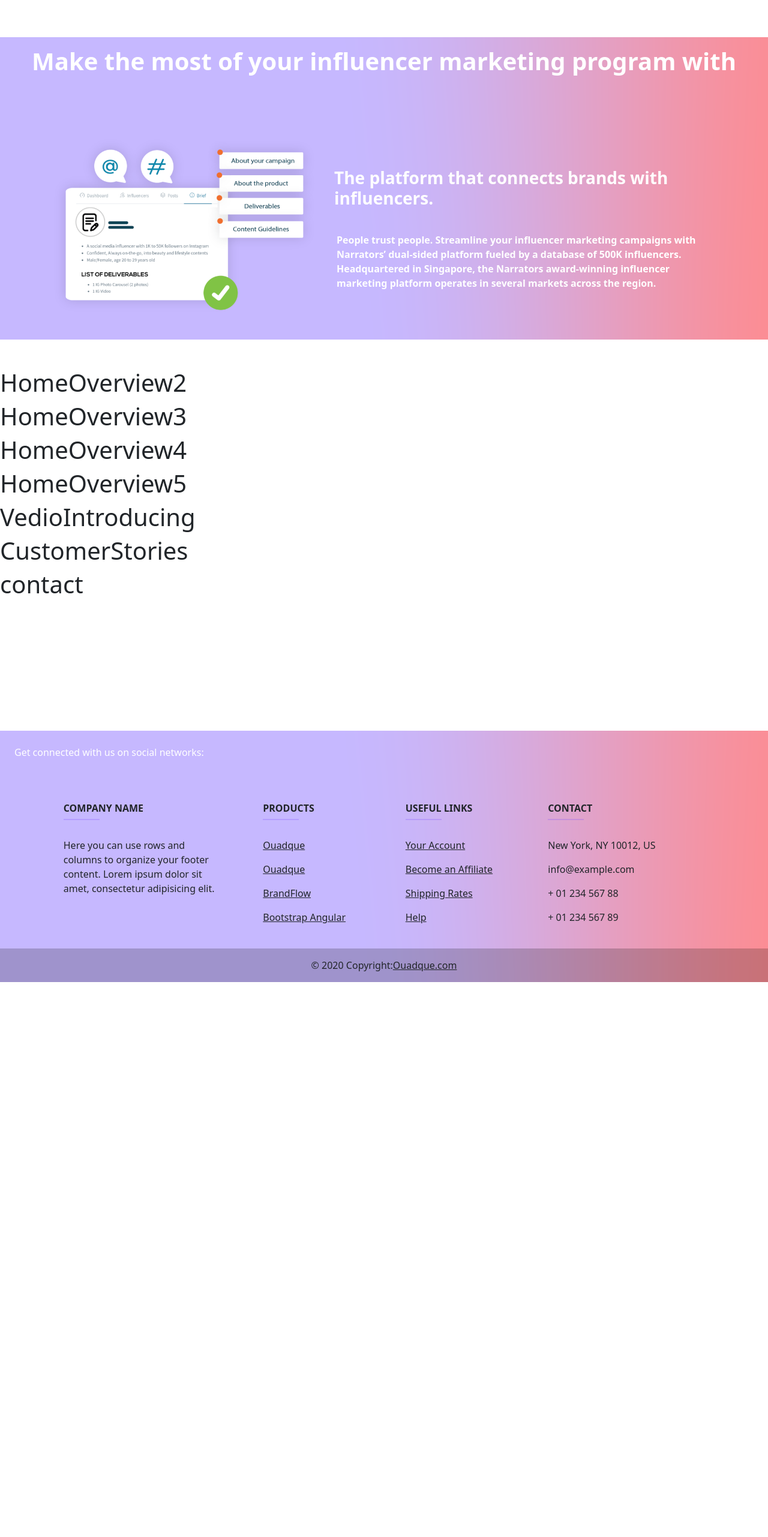
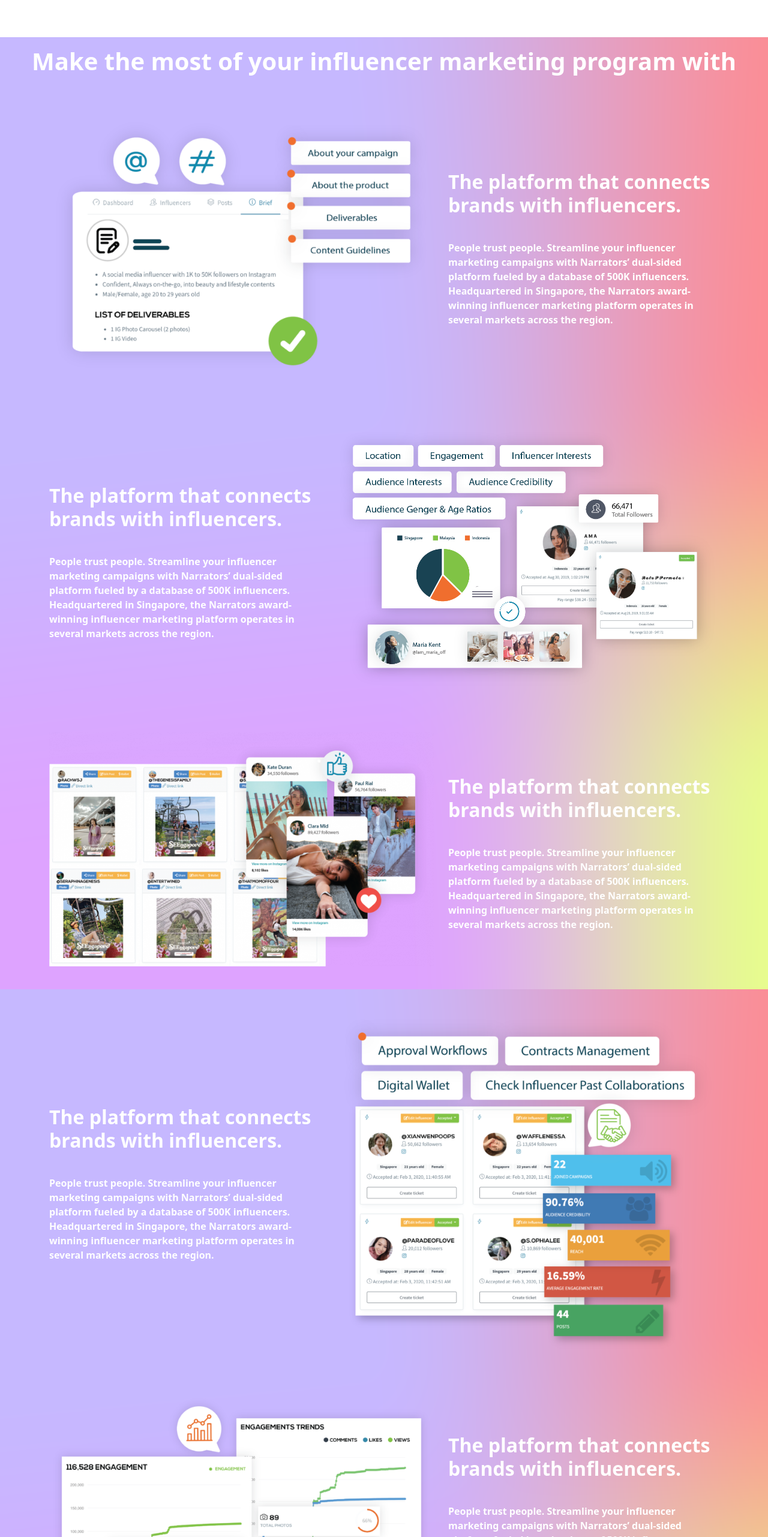
Before and after one commit to mhmalvi/influencerhub-server, a Next.js app in the folder application/frontend/: page / in a window 1280 px wide. Shown: the part 1274-3836 px from the top of the page at 60% size. Before the commit the page ends 2911 px from the top, so only its background shows below. Built offline with nearby package versions, Linux system fonts and the light colour scheme.

Commit message:
added overview section in home page

```diff
--- a/application/frontend/component/home/mapview/Mapview.js
+++ b/application/frontend/component/home/mapview/Mapview.js
@@ -30,10 +30,7 @@ function Mapview() {
               Philippines, South Korea, Hong Kong and Thailand to name a few.
             </p>
 
-            <button
-              style={{ backgroundColor: "#42f32a" }}
-              className="btn  text-white  ms-2 my-4 py-2 p-3 fs-4 fw-bolder  ml-5"
-            >
+            <button className="btn btn-bg-color text-white  ms-2 my-4 py-2 p-3 fs-4 fw-bolder  ml-5">
               REQUEST A DEMO
             </button>
           </div>
--- a/application/frontend/component/home/overview/homeOverview1/HomeOverview1.js
+++ b/application/frontend/component/home/overview/homeOverview1/HomeOverview1.js
@@ -3,28 +3,28 @@ import React from "react";
 import OverViewImage1 from "../../../../public/images/home/overview-image-1.png";
 function HomeOverview1() {
   return (
-    <section className="header-bg text-white">
-      <h1 className="text-center p-3   fs-1  my-6  fw-bolder ">
+    <section className="text-white">
+      <h3 className="text-center p-3   fs-1  my-6  fw-bolder ">
         Make the most of your influencer marketing program with
-      </h1>
-      <section className="container my-5">
+      </h3>
+      <section className="container my-3">
         <div className="row align-items-center">
-          <section className="col-5 ">
+          <section className="col-7 ">
             <div className="my-4 py-2">
               <Image src={OverViewImage1} alt="Picture of the author" />
             </div>
           </section>
-          <section className="col-7 ">
+          <section className="col-5 ">
             <div className="  my-4 py-2">
-              <h1
-                className="my-4 py-2   fs-3 my-6  fw-bolder  whileHover={{
+              <h3
+                className="my-4 py-2   fs-2   fw-bolder  whileHover={{
                     scale: 1.3,
                     transition: { duration: 2 },
                   }} "
               >
                 The platform that connects brands with influencers.
-              </h1>
-              <p className="py-2 p-1  fw-bolder">
+              </h3>
+              <p className="py-2 fw-bolder">
                 People trust people. Streamline your influencer marketing
                 campaigns with Narrators’ dual-sided platform fueled by a
                 database of 500K influencers. Headquartered in Singapore, the
--- a/application/frontend/component/home/overview/homeOverview2/HomeOverview2.js
+++ b/application/frontend/component/home/overview/homeOverview2/HomeOverview2.js
@@ -1,10 +1,38 @@
+import Image from "next/image";
 import React from "react";
-
+import OverViewImage2 from "../../../../public/images/home/overview-image-2.png";
 function HomeOverview2() {
   return (
-    <div>
-      <h1>HomeOverview2</h1>
-    </div>
+    <section className="text-white">
+      <section className="container   ">
+        <div className="row align-items-center">
+          <section className="col-5 ">
+            <div className="  my-4 py-2">
+              <h3
+                className="my-4 py-2   fs-2   fw-bolder  whileHover={{
+                    scale: 1.3,
+                    transition: { duration: 2 },
+                  }} "
+              >
+                The platform that connects brands with influencers.
+              </h3>
+              <p className="py-2 fw-bolder">
+                People trust people. Streamline your influencer marketing
+                campaigns with Narrators’ dual-sided platform fueled by a
+                database of 500K influencers. Headquartered in Singapore, the
+                Narrators award-winning influencer marketing platform operates
+                in several markets across the region.
+              </p>
+            </div>
+          </section>
+          <section className="col-7 ">
+            <div className="my-4 py-2">
+              <Image src={OverViewImage2} alt="Picture of the author" />
+            </div>
+          </section>
+        </div>
+      </section>
+    </section>
   );
 }
 
--- a/application/frontend/component/home/overview/homeOverview3/HomeOverview3.js
+++ b/application/frontend/component/home/overview/homeOverview3/HomeOverview3.js
@@ -1,10 +1,41 @@
+import Image from "next/image";
 import React from "react";
-
+import OverViewImage3 from "../../../../public/images/home/overview-image-3.png";
 function HomeOverview3() {
   return (
-    <div>
-      <h1>HomeOverview3</h1>
-    </div>
+    <section className=" text-white ">
+      {/* <h3 className="text-center p-3   fs-1  my-6  fw-bolder ">
+        Make the most of your influencer marketing program with
+      </h3> */}
+      <section className="container ">
+        <div className="row align-items-center">
+          <section className="col-7 ">
+            <div className="my-4 py-2">
+              <Image src={OverViewImage3} alt="Picture of the author" />
+            </div>
+          </section>
+          <section className="col-5 ">
+            <div className="  my-4 py-2">
+              <h3
+                className="my-4 py-2   fs-2   fw-bolder  whileHover={{
+                    scale: 1.3,
+                    transition: { duration: 2 },
+                  }} "
+              >
+                The platform that connects brands with influencers.
+              </h3>
+              <p className="py-2 fw-bolder">
+                People trust people. Streamline your influencer marketing
+                campaigns with Narrators’ dual-sided platform fueled by a
+                database of 500K influencers. Headquartered in Singapore, the
+                Narrators award-winning influencer marketing platform operates
+                in several markets across the region.
+              </p>
+            </div>
+          </section>
+        </div>
+      </section>
+    </section>
   );
 }
 
--- a/application/frontend/component/home/overview/homeOverview4/HomeOverview4.js
+++ b/application/frontend/component/home/overview/homeOverview4/HomeOverview4.js
@@ -1,10 +1,38 @@
+import Image from "next/image";
 import React from "react";
-
+import OverViewImage4 from "../../../../public/images/home/overview-image-4.png";
 function HomeOverview4() {
   return (
-    <div>
-      <h1>HomeOverview4</h1>
-    </div>
+    <section className="text-white">
+      <section className="container   ">
+        <div className="row align-items-center">
+          <section className="col-5 ">
+            <div className="  my-4 py-2">
+              <h3
+                className="my-4 py-2   fs-2   fw-bolder  whileHover={{
+                    scale: 1.3,
+                    transition: { duration: 2 },
+                  }} "
+              >
+                The platform that connects brands with influencers.
+              </h3>
+              <p className="py-2 fw-bolder">
+                People trust people. Streamline your influencer marketing
+                campaigns with Narrators’ dual-sided platform fueled by a
+                database of 500K influencers. Headquartered in Singapore, the
+                Narrators award-winning influencer marketing platform operates
+                in several markets across the region.
+              </p>
+            </div>
+          </section>
+          <section className="col-7 ">
+            <div className="my-4 py-2">
+              <Image src={OverViewImage4} alt="Picture of the author" />
+            </div>
+          </section>
+        </div>
+      </section>
+    </section>
   );
 }
 
--- a/application/frontend/component/home/overview/homeOverview5/HomeOverview5.js
+++ b/application/frontend/component/home/overview/homeOverview5/HomeOverview5.js
@@ -1,10 +1,41 @@
+import Image from "next/image";
 import React from "react";
-
+import OverViewImage5 from "../../../../public/images/home/overview-image-5.png";
 function HomeOverview5() {
   return (
-    <div>
-      <h1>HomeOverview5</h1>
-    </div>
+    <section className=" text-white ">
+      {/* <h3 className="text-center p-3   fs-1  my-6  fw-bolder ">
+        Make the most of your influencer marketing program with
+      </h3> */}
+      <section className="container  ">
+        <div className="row align-items-center">
+          <section className="col-7 ">
+            <div className="my-4 py-2">
+              <Image src={OverViewImage5} alt="Picture of the author" />
+            </div>
+          </section>
+          <section className="col-5 ">
+            <div className="  my-4 py-2">
+              <h3
+                className="my-4 py-2   fs-2   fw-bolder  whileHover={{
+                    scale: 1.3,
+                    transition: { duration: 2 },
+                  }} "
+              >
+                The platform that connects brands with influencers.
+              </h3>
+              <p className="py-2 fw-bolder">
+                People trust people. Streamline your influencer marketing
+                campaigns with Narrators’ dual-sided platform fueled by a
+                database of 500K influencers. Headquartered in Singapore, the
+                Narrators award-winning influencer marketing platform operates
+                in several markets across the region.
+              </p>
+            </div>
+          </section>
+        </div>
+      </section>
+    </section>
   );
 }
 
--- a/application/frontend/component/home/slider/Slider.js
+++ b/application/frontend/component/home/slider/Slider.js
@@ -34,16 +34,10 @@ function Slider() {
                   I`M A Brand
                 </motion.button> */}
                 <div className="d-flex">
-                  <button
-                    style={{ backgroundColor: "#42f32a" }}
-                    className="btn  text-white  ms-2 my-4 py-2 p-3 fs-4 fw-bolder  ml-5"
-                  >
+                  <button className="btn btn-bg-color text-white  ms-2 my-4 py-2 p-3 fs-4 fw-bolder  ml-5">
                     I`M BRAND
                   </button>
-                  <button
-                    style={{ backgroundColor: "#42f32a" }}
-                    className="btn  text-white  ms-2 my-4 py-2 p-3 fs-4 fw-bolder  ml-5"
-                  >
+                  <button className="btn btn-bg-color text-white  ms-2 my-4 py-2 p-3 fs-4 fw-bolder  ml-5">
                     INFLUENCER
                   </button>
                 </div>
--- a/application/frontend/pages/index.js
+++ b/application/frontend/pages/index.js
@@ -32,11 +32,15 @@ export default function Home() {
         <Slider />
         <Mapview />
         {/* overview portion of home page */}
-        <HomeOverview1 />
-        <HomeOverview2 />
-        <HomeOverview3 />
-        <HomeOverview4 />
-        <HomeOverview5 />
+        <div className="header-bg">
+          <HomeOverview1 />
+          <HomeOverview2 />
+          <HomeOverview3 />
+        </div>
+        <div className="header-bg">
+          <HomeOverview4 />
+          <HomeOverview5 />
+        </div>
         <VideoIntroducing />
         <CustomerStories />
         <Contact />
--- a/application/frontend/styles/globals.css
+++ b/application/frontend/styles/globals.css
@@ -273,9 +273,8 @@ button:hover:after {
 /* end custom button */
 /* header background */
 .header-bg {
-  background-image: url("../public/images/home/header-background.png");
+  background-image: url("../public/images/home/header-background.png") !important;
 }
-/* .btn-bg-color {
-  background-color: #42f32a;
-  color: #42f32a;
-} */
+.btn-bg-color {
+  background-color: #42f32a !important;
+}
```
